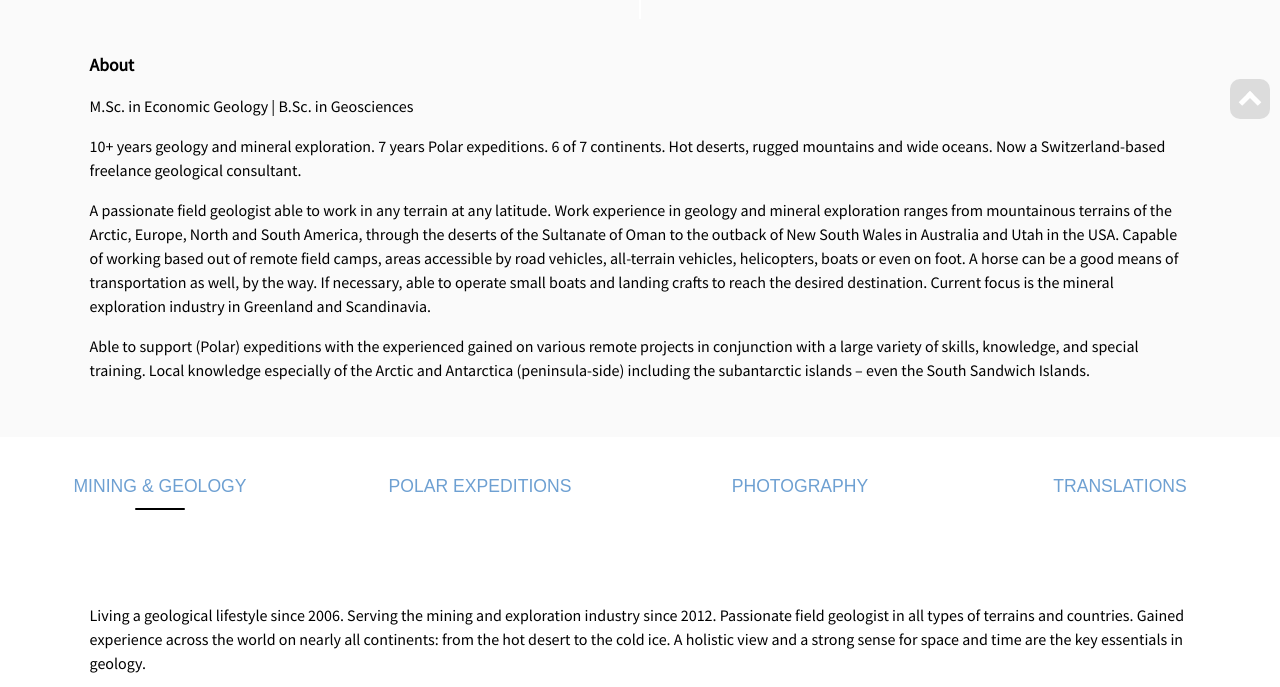
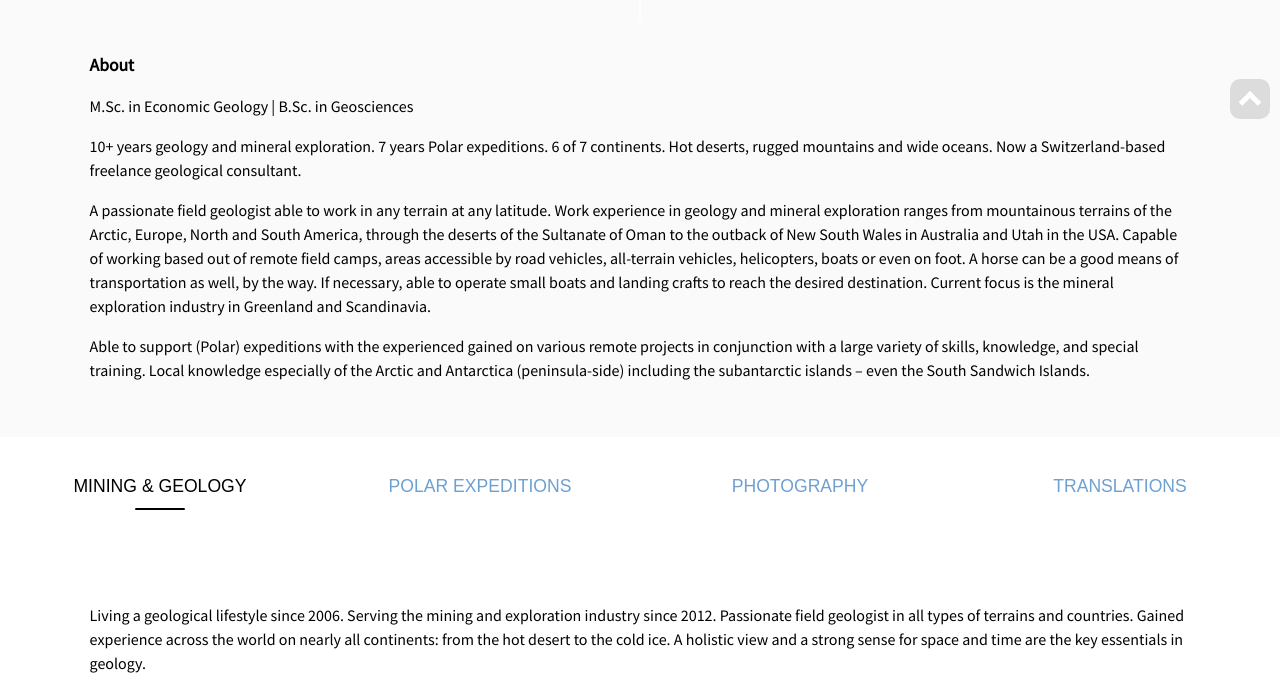
Before and after one commit to tobiasbrehm/tbgeocon, a Django app: page / in a window 1280 px wide. Shown: the part 801-1488 px from the top of the page. Run offline with Django 4.2, Linux system fonts and the light colour scheme; data comes from the database, SQL or seed files in the repository; parts of the project's set-up code (start-up, migrations or seed data) failed here and were passed over; some libraries are stand-ins or nearby versions.

Commit message:
fixed navigation

```diff
--- a/main/static/scripts/init.js
+++ b/main/static/scripts/init.js
@@ -1,12 +1,5 @@
 function init(){
-    showSectionContent('mining');
-}
-
-
-function openTap(tab){
-    checkedButtonStyle(tab);
-    animateSlider(tab);
-    showSectionContent(tab);
+    openTap('mining');
 }
 
 
@@ -61,3 +54,9 @@ function showSectionContent(tab){
     }
     document.getElementById('section_' + tab).style.display = 'block';
 }
+
+function openTap(tab){
+    checkedButtonStyle(tab);
+    animateSlider(tab);
+    showSectionContent(tab);
+}
--- a/main/templates/home.html
+++ b/main/templates/home.html
@@ -21,7 +21,7 @@
 <!-- HERO SECTION - END -->
 
 <!-- ABOUT SECTION - START -->
-<div class="about">
+<div id="about" class="about">
     <h2>{{ about.get_title_display }}</h2>
     <div class="about-text">
         <p>{{ about.text | convert_markdown | safe }}</p>
@@ -30,7 +30,7 @@
 <!-- ABOUT SECTION - END -->
 
 <!-- Start Tabs HTML -->
-<div class="tabs">
+<div id="services" class="tabs">
     <div class="tabs-ul">
         {% for section in sections %}
             <button class="tab" id="{{ section.title }}" onclick="openTap('{{ section.title }}')">{{section.get_title_display}}</button>
--- a/main/templates/page.html
+++ b/main/templates/page.html
@@ -40,16 +40,14 @@
             <a><img src="../../media/public/en.svg" alt="British flag"></a>
         </div>
         <div class="head-right-nav">
-
             <ul class="nav">
             <li><a href="#about">About</a></li>
-            <li><a href="#services">Geology & Mining</a></li>
-            <li><a href="#services">Polar Expeditions</a></li>
-            <li><a href="#services">Photography</a></li>
-            <li><a href="#projects">Projects</a></li>
+            <li onclick="openTap('mining')"><a href="#services">Geology & Mining</a></li>
+            <li onclick="openTap('polar')"><a href="#services">Polar Expeditions</a></li>
+            <li onclick="openTap('photo')"><a href="#services">Photography</a></li>
+            <li onclick="openTap('translations')"><a href="#projects">Projects</a></li>
             <li><a href="#contact">Contact</a></li>
             </ul>
-
     </div>
 
     </div>
```
